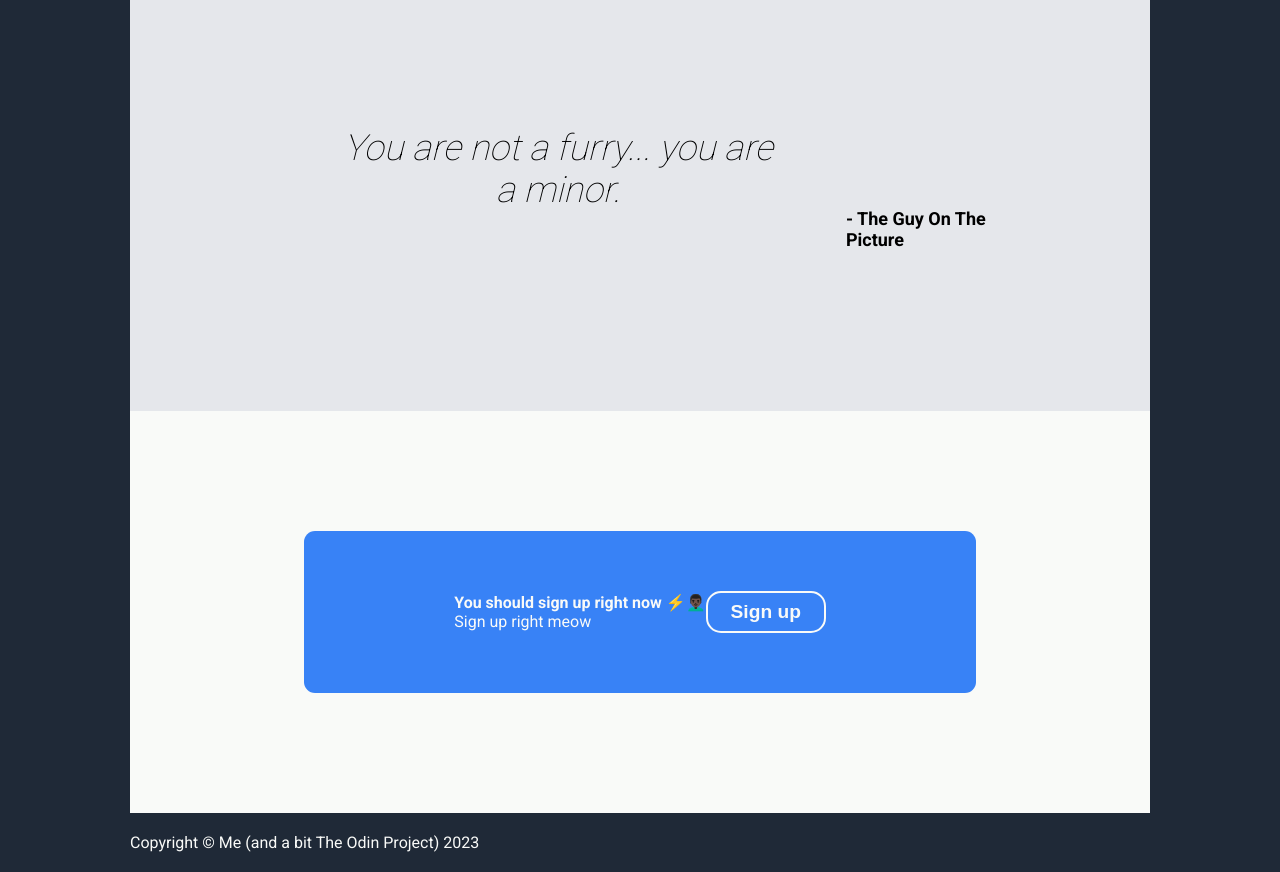
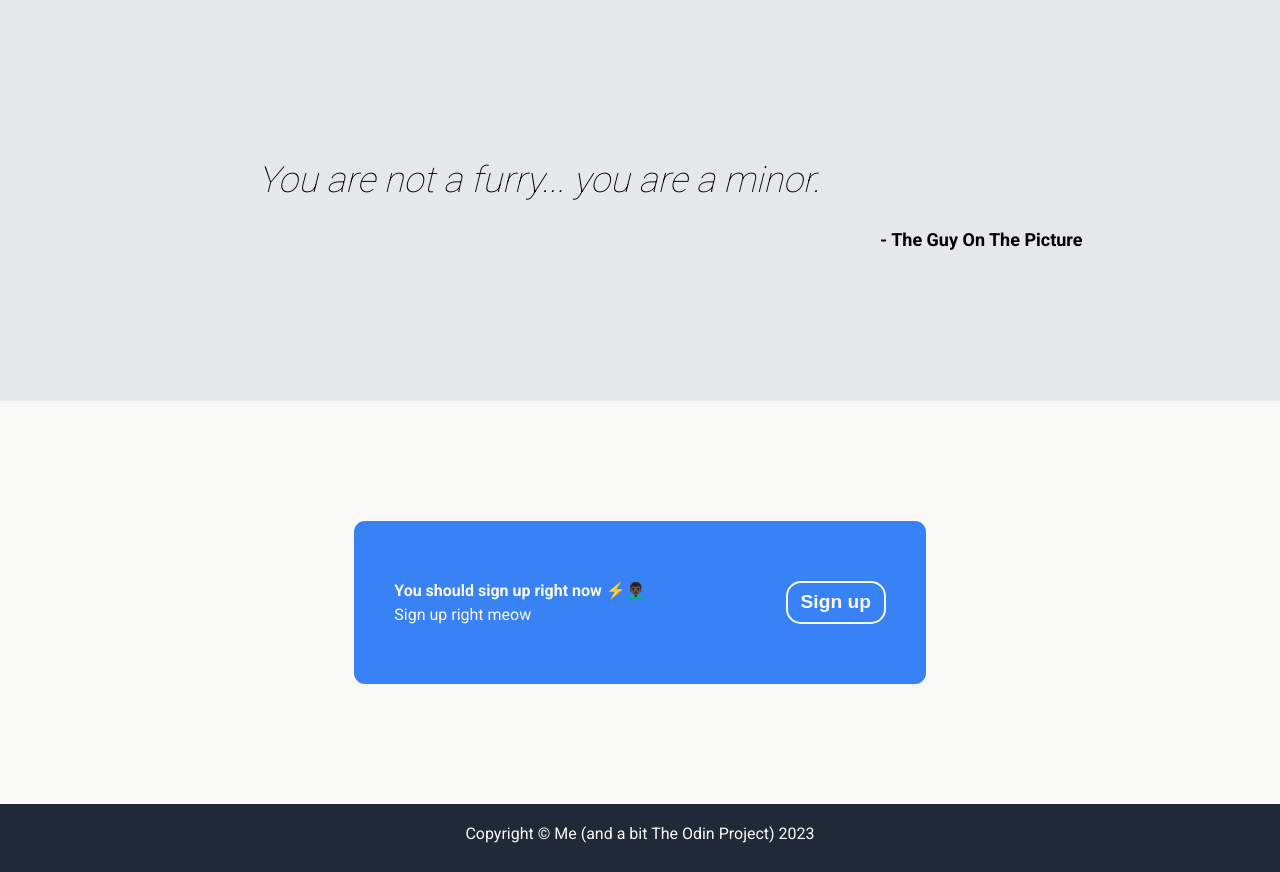
Before and after one commit to pljjy/landing-page, a plain HTML site: page index.html in a window 1280 px wide. Shown: the part 1120-1992 px from the top of the page. Drawn offline with Linux system fonts and the light colour scheme.

Commit message:
Completed the project - Fixed some ugly places that I didn't notice that other time - Fixed the padding for every element so the dark background color was seen eerywhere - Fixed Sign up form using gap, I'm not sure if it's the best way to do it I'm not really satisfied with quote not being centralized so maybe change that in future

```diff
--- a/index.css
+++ b/index.css
@@ -1,7 +1,7 @@
 * {
   padding: 0;
   margin: 0;
-  box-sizing: content-box;
+  box-sizing:border-box ;
 }
 
 body {
@@ -9,7 +9,11 @@ body {
   background-color: #1f2937;
   display: flex;
   flex-direction: column;
-  margin: 0 130px;
+  /* 130px */
+}
+
+body > *{
+  padding: 0 130px;
 }
 
 .top-container,
@@ -52,7 +56,9 @@ header > a {
 .top-container {
   display: flex;
   justify-content: space-between;
-  padding: 40px 0;
+  padding-top: 40px;
+  padding-bottom: 40px;
+  /* instead of padding: 40px 0 because it overrides body > * padding */
 }
 
 .top-container > img {
@@ -76,14 +82,20 @@ header > a {
 }
 
 main {
+  padding: 0;
   background-color: #f9faf8;
   display: flex;
   flex-direction: column;
 }
 
+.pre-quote{
+  padding: 0 130px;
+}
+
 .top-text {
   text-align: center;
   padding-top: 30px;
+  margin-bottom: 40px;
   font-size: 36px;
   font-weight: 700;
 }
@@ -108,7 +120,8 @@ main {
 }
 
 .quote {
-  padding: 200px;
+  padding: 200px 0;
+  flex: 1;
   background-color: #e5e7eb;
   display: flex;
   justify-content: center;
@@ -138,20 +151,13 @@ main {
 
 .sign-up-form{
   display: flex;
-  align-items: center;
-  justify-content: space-between;
-  padding: 60px 150px;
-  /* gap: 160px; */
+  padding: 60px 40px;
+  gap: 140px;
+
   color: #f9faf8;
-
   border-style: none;
   border-radius: 11px;
   background-color: #3882f6;
-}
-
-
-.sign-up-text > strong{
-
 }
 
 .sign-up-form > .sign-up-btn{
@@ -159,8 +165,15 @@ main {
   border-color: #f9faf8;
 }
 
+.sign-up-text{
+  display: flex;
+  flex-direction: column;
+  gap: 5px;
+}
+
 
 footer{
-  padding: 20px 0;
-  justify-self: center;
+  padding-top: 20px;
+  padding-bottom: 20px;
+  text-align: center;
 }
```
